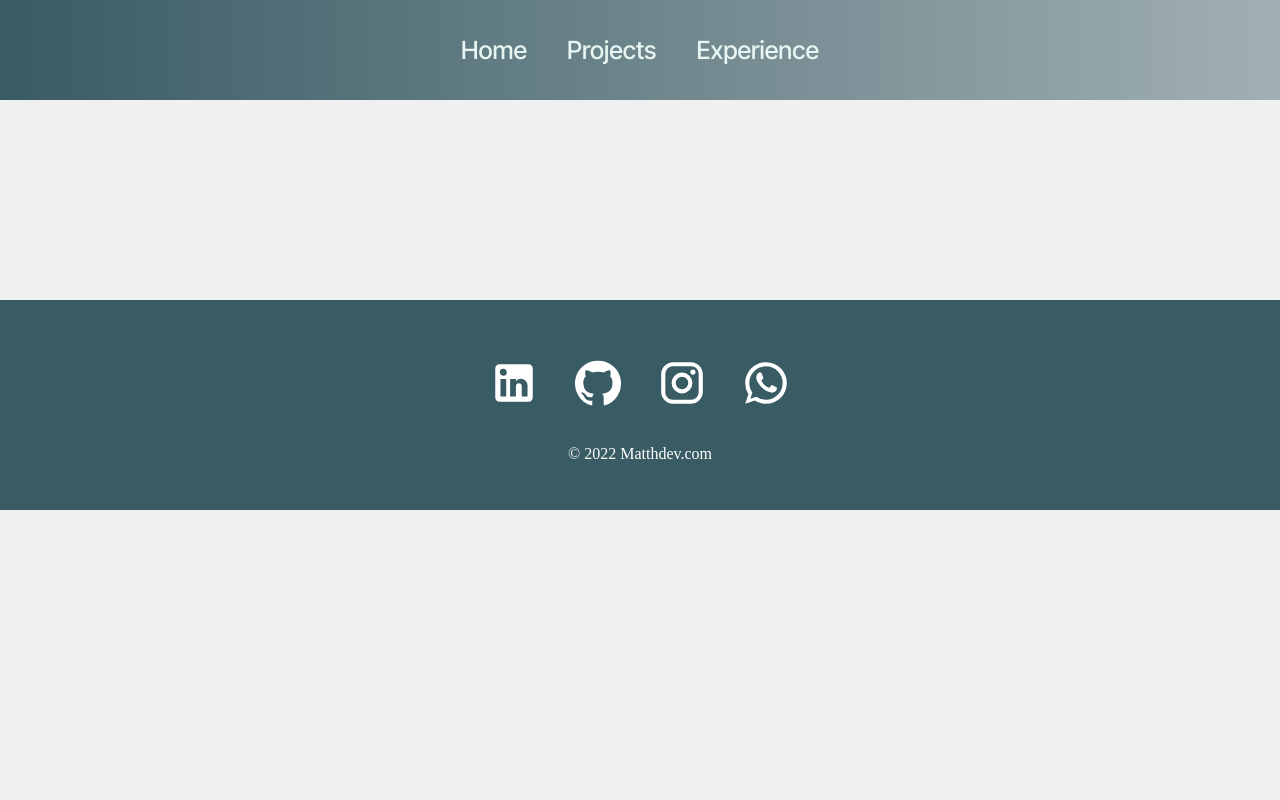
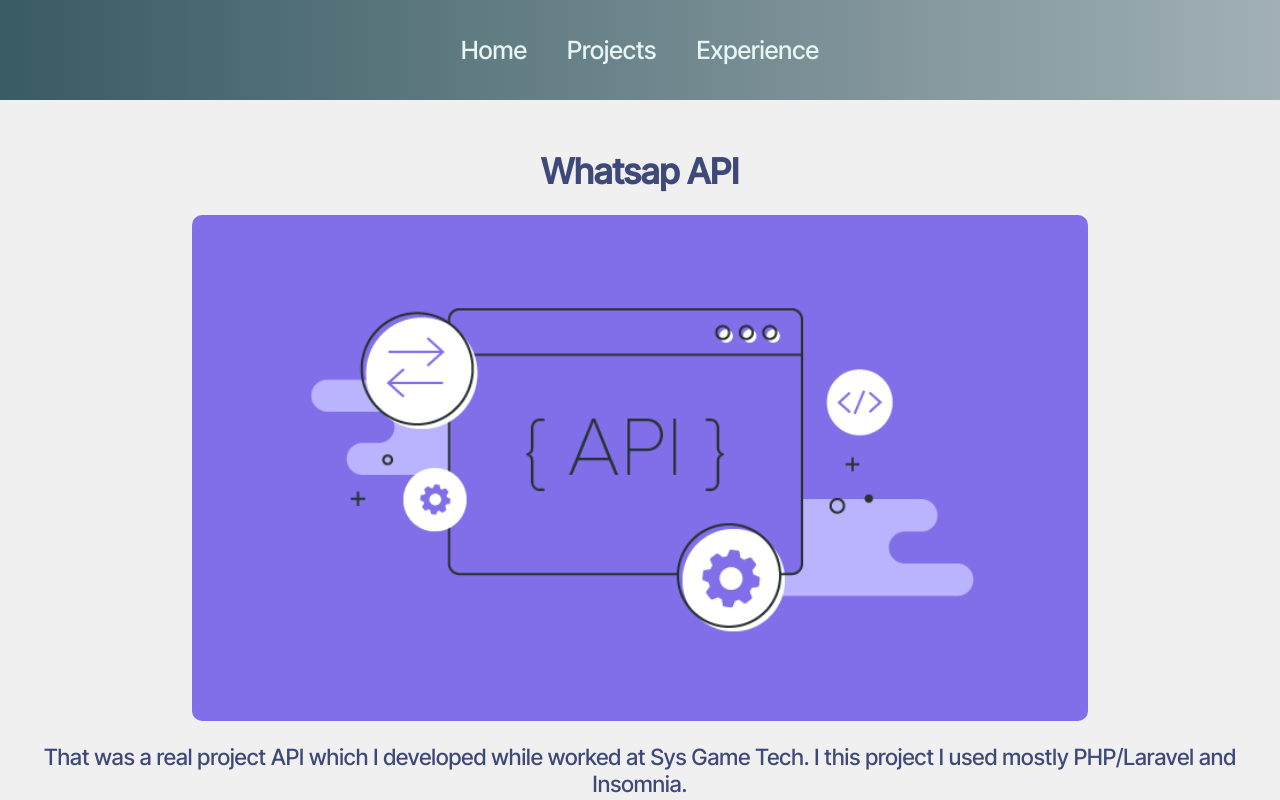
Before and after one commit to mthalima/personal-portfolio, a React (Create React App) app: page /projects/1 in a window 1280 px wide. Shown: the top 800 px of the page. Built offline with nearby package versions, Linux system fonts and the light colour scheme.

Commit message:
quase completo

```diff
--- a/src/App.css
+++ b/src/App.css
@@ -1,13 +1,20 @@
+@import url('https://fonts.googleapis.com/css2?family=Inter+Tight:wght@500&family=Source+Code+Pro&display=swap');
+
+
 body{
+  margin: 0;
+  padding: 0;
+}
+
+.App{
+
   width: 100%;
   height: auto;
   display: flex;
   flex-direction: column;
   background-color: #f0f0f0;
+  font-family: 'Inter Tight', sans-serif;
   margin: 0;
   padding: 0;
-}
-
-.App{
   text-align: center;
 }
--- a/src/App.js
+++ b/src/App.js
@@ -5,6 +5,7 @@
 import Experience from './pages/Experience';
 import Navbar from './components/Navbar';
 import Footer from './components/Footer';
+import ProjectInfo from './pages/ProjectInfo';
 
 function App() {
   return (
@@ -15,6 +16,7 @@
           <Route path='/' element={<Home />}></Route>
           <Route path='/experience' element={<Experience />}></Route>
           <Route path='/projects' element={<Projects />}></Route>
+          <Route path='/projects/:id' element={<ProjectInfo />}></Route>
         </Routes>
         <Footer />
       </Router>
--- /dev/null
+++ b/src/Styles/ProjectInfo.css
@@ -0,0 +1,28 @@
+.project {
+    width: 100%;
+    box-sizing: border-box;
+    display: flex;
+    justify-content: center;
+    align-items: center;
+    flex-direction: column;
+  }
+
+  .project h1 {
+    margin-top: 50px;
+    color: #3e497a;
+    font-size: 35px;
+  }
+  .project img {
+    width: calc(100vw - 30%);
+    border-radius: 10px;
+  }
+
+  .project p {
+    font-size: 1.4rem;
+    color: #3e497a;
+  }
+
+  .project svg {
+    font-size: 60px;
+    color: #3e497a;
+  }
--- a/src/components/ProjectItem.jsx
+++ b/src/components/ProjectItem.jsx
@@ -1,8 +1,15 @@
-import React from 'react'
+import React from 'react';
+import { useNavigate } from 'react-router-dom';
 
-const ProjectItem = ({name, image}) => {
+const ProjectItem = ({name, image, id}) => {
+
+  const navegate = useNavigate();
+
   return (
-    <div className='projectItem'>
+    <div className='projectItem'
+     onClick={() =>{
+      navegate("/projects/" + id)
+     }}>
       <div style={{backgroundImage: `url(${image})`}} className='bgImage'/>
       <h1>{name}</h1>
     </div>
--- a/src/helper/ProjectsList.js
+++ b/src/helper/ProjectsList.js
@@ -0,0 +1,32 @@
+import foodAppImg from '../assets/food-app.jpg';
+import apiWhats from '../assets/whatsApi.png';
+import fileConverter from '../assets/file-converter.jpg';
+import dashboard from '../assets/dashboard.jpg';
+
+
+export const ProjectList =[
+
+    {
+        name: "Food App",
+        image: foodAppImg,
+        about: "This was a project that I developed along a complete ReactJS course. The course teach me the basics of Hooks, Redux, NextJS and routes."
+    },
+
+    {
+        name: "Whatsap API",
+        image: apiWhats,
+        about: "That was a real project API which I developed while worked at Sys Game Tech. I this project I used mostly PHP/Laravel and Insomnia."
+    },
+
+    {
+        name: "File Converter",
+        image: fileConverter,
+        about: "This file converter was a project i decided to do when i saw the company problems dealing with xml files. I used Node to work with the file system."
+    },
+
+    {
+        name: "Dashboard",
+        image: dashboard,
+        about: "This is a study project that I used to learn more about a Syncfusion UI components."
+    }
+];
--- /dev/null
+++ b/src/pages/ProjectInfo.jsx
@@ -0,0 +1,21 @@
+import React from 'react';
+import { useParams } from 'react-router-dom';
+import { ProjectList } from '../helper/ProjectsList';
+import GitHubIcon from '@mui/icons-material/GitHub';
+import '../Styles/ProjectInfo.css';
+
+function ProjectInfo(){
+    const {id} = useParams();
+    const project = ProjectList[id];
+    return(
+        <div className='project'>
+            <h1>{project.name}</h1>
+            <img src={project.image}></img>
+            <p>
+                {project.about}
+            </p>
+            <GitHubIcon/>
+        </div>
+    );
+}
+export default ProjectInfo;
--- a/src/pages/Projects.jsx
+++ b/src/pages/Projects.jsx
@@ -1,10 +1,6 @@
 import React from 'react';
 import ProjectItem from '../components/ProjectItem';
-import foodAppImg from '../assets/food-app.jpg';
-import apiWhats from '../assets/whatsApi.png';
-import fileConverter from '../assets/file-converter.jpg';
-import dashboard from '../assets/dashboard.jpg';
-
+import { ProjectList } from '../helper/ProjectsList';
 import '../Styles/Projects.css';
 
 function Projects() {
@@ -12,10 +8,9 @@
     <div className='projects'>
       <h1>My personal Projects</h1>
       <div className='projectList'>
-        <ProjectItem name="Food App" image={foodAppImg}/>
-        <ProjectItem name="API Whats" image={apiWhats}/>
-        <ProjectItem name="Dashboard" image={dashboard}/>
-        <ProjectItem name="File Converter" image={fileConverter}/>
+        {ProjectList.map((project, index) => {
+          return <ProjectItem  id={index} name={project.name} image={project.image}/>
+        })}
       </div>
     </div>
   )
```
Also changed, not shown: src/assets/food-app.jpg.
